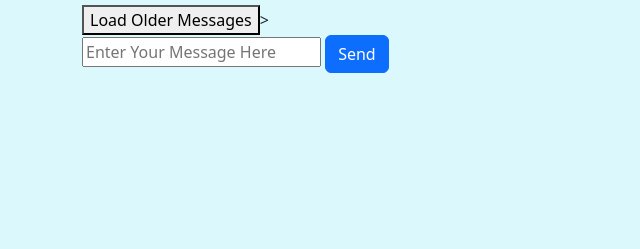
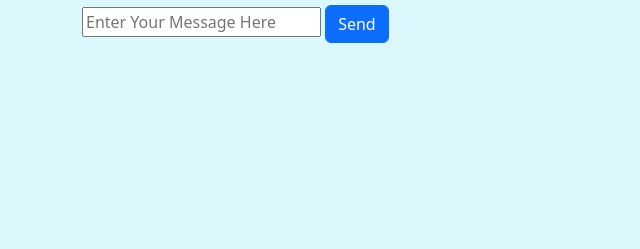
Before and after one commit to akshatbhatia12/chatapp, a Flask app: template templates/view_room.html in a window 1280 px wide. Shown: the part 51-300 px from the top of the page, without its empty margins (0-640 px from the left). Run offline with Flask 2, Linux system fonts and the light colour scheme; the template is opened without the code that fills it, so the values that code supplies are empty; some libraries are stand-ins or nearby versions.

Commit message:
Update view_room.html

```diff
--- a/templates/view_room.html
+++ b/templates/view_room.html
@@ -10,10 +10,10 @@
 
 
 
-<button type="button" id="load_older_messages_btn">Load Older Messages</button>>
+<!-- <button type="button" id="load_older_messages_btn">Load Older Messages</button> -->
 <div id="messages">
     {%  for message in messages %}
-        <div>"<b>" + {{ message.sender }}&nbsp;:[{{ message.created_at }}] + " </b> " + {{ message.text }}</div>>
+        <div><b>{{ message.sender }} [{{ message["created _at"] }}]</b> {{ message.text }}</div>
     {% endfor %}
 </div>
 <form id="message_input_form">
@@ -39,7 +39,7 @@
 
          let message_input = document.getElementById('message_input');
 
-         document.getElementById('message_input_form').onsubmit= function (e){
+         document.getElementById('message_input_form').onsubmit = function (e){
              e.preventDefault();
              let message= message_input.value.trim();
              if (message.length){
@@ -54,43 +54,44 @@
          }
     });
     let page =0;
-    document.getElementById("load_older_messages_btn").onclick=(e)=>{
-        page+=1
-        fetch('/rooms/{{ room_id }}/messages?page='+ page,{
-            metrhod:"GET",
-            headers:{
-                'Content-Type':'application/json'
-                }
-        }).then(response=>{
-            response.json().then(messages=>{
-                messages.reverse().forEach(message=>prepend_message(message.text,message.sender,message.created_at));
-            })
-        })
-            }
-    function prepend_message(message,username,created_at){
+    // document.getElementById("load_older_messages_btn").onclick = (e)=>{
+    //     page+=1
+    //     fetch('/rooms/{{ room_id }}/messages?page='+ page,{
+    //         metrhod:"GET",
+    //         headers:{
+    //             'Content-Type':'application/json'
+    //             }
+    //     }).then(response=>{
+    //         response.json().then(messages=>{
+    //             messages.reverse().forEach(message=>prepend_message(message.text,message.sender,message.created_at));
+    //         })
+    //     })
+    // }
+
+    function prepend_message(message, username, created_at){
         const newNode = document.createElement('div');
-        newNode.innerHTML = '<b>'+(username.toUpperCase())&nbsp;[$(created_at)] +' </b> ' + message;
+        newNode.innerHTML = "<b>" + username + "&nbsp[" + created_at + "]&nbsp;</b>" + message;
         const messages_div= document.getElementById('messages').appendChild(newNode);
         messages_div.insertBefore(newNode,messages_div.firstChild);
+    }
 
-
-    }
     window.onbeforeunload=function(){
         socket.emit('leave_room',{
             username:"{{ username }}",
             room:"{{ room_id }}"
         })
     }
+
     socket.on('receive_message', function(data){
         const newNode = document.createElement('div');
-        newNode.innerHTML = "<b>" + data.username.toUpperCase()&nbsp[data.created_at]&nbsp;"</b> + data.message";
-        document.getElementById('messages').appendChild(newNode);
+        newNode.innerHTML = "<b>" + data.username + "&nbsp[" + data.created_at + "]&nbsp;</b>" + data.message;
+        document.getElementById('messages').appendChild(newNode);#for showing messages
     });
 
     socket.on('join_room_announcement', function (data) {
         console.log("HELLO", data);
         const newNode = document.createElement('div');
-        newNode.innerHTML = "<b>" + data.username.toUpperCase() + "</b> has joined the room";
+        newNode.innerHTML = "<b>" + data.username + "</b> has joined the room";
         document.getElementById('messages').appendChild(newNode);
     });
 </script>
```
